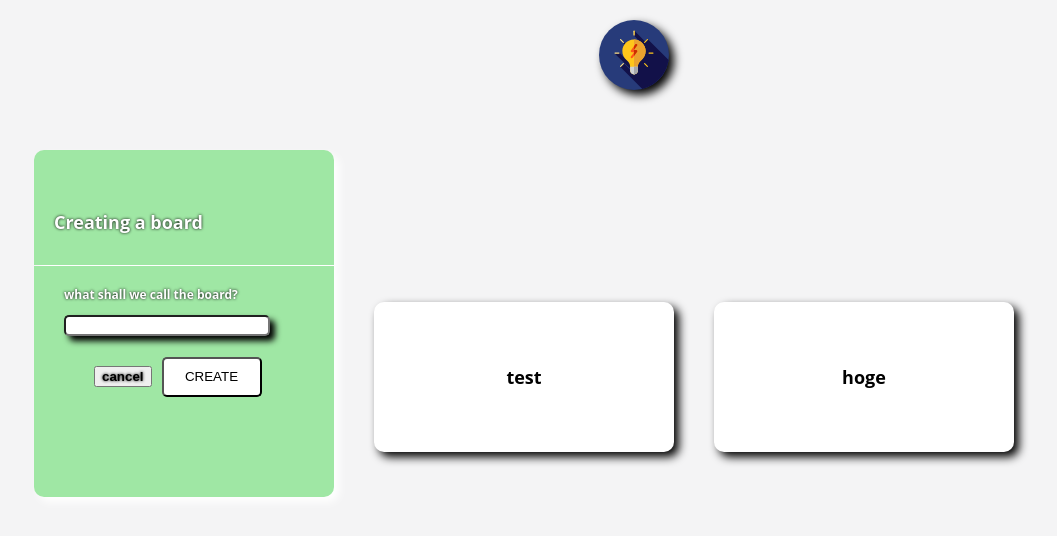
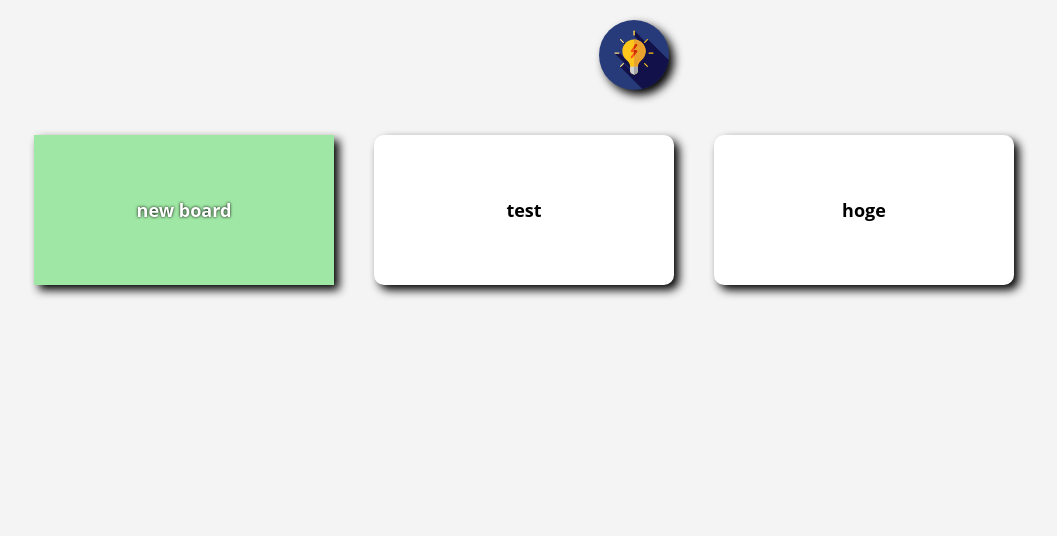
Before and after one commit to sodatsu01/trello-clone, a React (Create React App) app: page /boards in a window 1280 px wide. Shown: the top 536 px of the page, without its empty margins (6-1063 px from the left). Built offline with nearby package versions, Linux system fonts and the light colour scheme.

Commit message:
make newboard be able to be toggled

```diff
--- a/src/components/board/boardcard.jsx
+++ b/src/components/board/boardcard.jsx
@@ -4,15 +4,14 @@ import PropTypes from 'prop-types';
 function BoardCard(props) {
   return (
     <section className="card">
-      <article className={props.new ? 'new' : 'created'}>
-        <h3 className="card-content">{props.boardName || 'new board'}</h3>
-      </article>
+      <button className="created">
+        <h3 className="card-content">{props.boardName}</h3>
+      </button>
     </section>
   );
 }
 
 BoardCard.propTypes = {
-  new: PropTypes.bool,
   boardName: PropTypes.string,
 };
 export default BoardCard;
--- a/src/components/board/boardcontainer.jsx
+++ b/src/components/board/boardcontainer.jsx
@@ -1,6 +1,7 @@
 import React from 'react';
 import BoardCard from './boardcard';
 import CreateBoard from './createboard';
+import NewBoardCard from './newboardcard';
 import {Store} from '../store';
 
 function BoardContainer(props) {
@@ -10,7 +11,7 @@ function BoardContainer(props) {
     {id: 2, name: 'hoge'},
   ];
   const showNewBoardCard = () => {
-    return state.isOpen ? <CreateBoard /> : <BoardCard new={true} />
+    return state.isOpen ? <CreateBoard /> : <NewBoardCard/>
   }
   return (
     <React.Fragment>
--- a/src/components/board/createboard.jsx
+++ b/src/components/board/createboard.jsx
@@ -1,7 +1,12 @@
 import React from 'react';
 import '../../styles/createboard.css';
+import {Store} from '../store';
 
 function CreateBoard(props){
+  const {state, dispatch} = React.useContext(Store);
+  const clickCancel = () => dispatch({
+    type: 'CLICK_CANCEL',
+  })
   return(
  <session class="creating-card">
    <article class="header">
@@ -11,7 +16,7 @@ function CreateBoard(props){
      <h3 class="input-label">what shall we call the board?</h3>
      <form action="" method="post">
        <input class="input-board-name" type="text"/>
-         <input class="cancel" type="button" value="cancel"/>
+       <button className="cancel" onClick={() => clickCancel()}>cancel</button>
          <input class="submit" type="button" value="CREATE"/>
      </form>
    </article>
--- /dev/null
+++ b/src/components/board/newboardcard.jsx
@@ -0,0 +1,20 @@
+import React from 'react';
+import PropTypes from 'prop-types';
+import {Store} from '../store';
+
+function NewBoardCard(props) {
+  const {store, dispatch} = React.useContext(Store)
+  const toggleIsOpen = () => dispatch({
+    type: 'CLICK_NEW_BOARD',
+    payload: '',
+  })
+  return (
+      <section className="card">
+        <button className="new" onClick={() =>toggleIsOpen()}>
+          <h3 className="card-content">{'new board'}</h3>
+      </button>
+      </section>
+  );
+}
+
+export default NewBoardCard;
--- a/src/components/store.js
+++ b/src/components/store.js
@@ -2,7 +2,7 @@ import React from 'react';
 
 export const Store = React.createContext();
 const initialState = {
-  isOpen: true, //local stateにしたい
+  isOpen: false, //local stateにしたい
   boards: [],
 }
 
@@ -11,6 +11,8 @@ function reducer(state, action){
     case 'FETCH_BOARDS':
       return{...state, boards: {id: 1, name: 'test'}};
     case 'CLICK_NEW_BOARD':
+      return {...state, isOpen: !state.isOpen};
+    case 'CLICK_CANCEL':
       return {...state, isOpen: !state.isOpen};
     default:
       return state;
--- a/src/styles/createboard.css
+++ b/src/styles/createboard.css
@@ -2,7 +2,7 @@
   display: inline-block;
   width: 300px;
   height: 350px;
-  margin: 20px;
+  margin: 0px 20px 20px 0px;
   filter: drop-shadow(5px 5px 5px);
   color: #FFF;
   text-shadow: 0px 0px 3px #000; }
@@ -36,8 +36,10 @@
       filter: drop-shadow(5px 5px 3px); }
     .creating-card .body .cancel {
       display: inline-block;
-      font-weight: bold;
-      margin: 30px 10px 0px 60px;
+      margin: 30px 20px 0px 80px;
+      border: 0px;
+      padding: 0px;
+      background-color: #9FE7A4;
       text-shadow: 0px 0px 3px #000; }
     .creating-card .body .submit {
       width: 100px;
--- a/src/styles/index-style.css
+++ b/src/styles/index-style.css
@@ -14,6 +14,7 @@ body {
 
 .board {
   display: inline;
+  vertical-align: top;
   margin: 20px; }
 
 .card {
@@ -23,16 +24,18 @@ body {
   height: 150px;
   margin: 20px;
   text-align: center;
-  vertical-align: middle;
+  vertical-align: top;
   filter: drop-shadow(5px 5px 5px); }
   .card .new {
+    border: 0px;
+    padding: 0px;
     width: 100%;
     height: 100%;
-    border-radius: 10px;
     background-color: #9FE7A4;
     color: #FFFFFF;
     text-shadow: 0px 0px 3px #000; }
   .card .created {
+    border: 0px;
     width: 100%;
     height: 100%;
     border-radius: 10px;
--- a/src/styles/scss/createboard.css
+++ b/src/styles/scss/createboard.css
@@ -36,8 +36,10 @@
       filter: drop-shadow(5px 5px 3px); }
     .creating-card .body .cancel {
       display: inline-block;
-      font-weight: bold;
-      margin: 30px 10px 0px 60px;
+      margin: 30px 20px 0px 80px;
+      border: 0px;
+      padding: 0px;
+      background-color: #9FE7A4;
       text-shadow: 0px 0px 3px #000; }
     .creating-card .body .submit {
       width: 100px;
--- a/src/styles/scss/createboard.scss
+++ b/src/styles/scss/createboard.scss
@@ -40,8 +40,10 @@
     }
     .cancel{
       display: inline-block;
-      font-weight: bold;
-      margin:30px 10px 0px 60px;
+      margin:30px 20px 0px 80px;
+      border: 0px;
+      padding: 0px;
+      background-color: #9FE7A4;
       text-shadow: 0px 0px 3px #000;
     }
     .submit{
--- a/src/styles/scss/index-style.scss
+++ b/src/styles/scss/index-style.scss
@@ -17,6 +17,7 @@ body{
 .board{
   display: inline;
   margin: 20px;
+  vertical-align: top;
 }
 $card-width: 300px;
 $card-height: 150px;
@@ -27,9 +28,11 @@ $card-height: 150px;
   height: $card-height;
   margin: 20px;
   text-align: center;
-  vertical-align: middle;
+  vertical-align: top;
   filter: drop-shadow(5px 5px 5px);
   .new{
+    border: 0px;
+    padding: 0px;
     width: 100%;
     height: 100%;
     border-radius: 10px;
@@ -38,6 +41,8 @@ $card-height: 150px;
     text-shadow: 0px 0px 3px #000;
   }
   .created{
+    border: 0px;
+    padding: 0px;
     width: 100%;
     height: 100%;
   border-radius: 10px;
```
